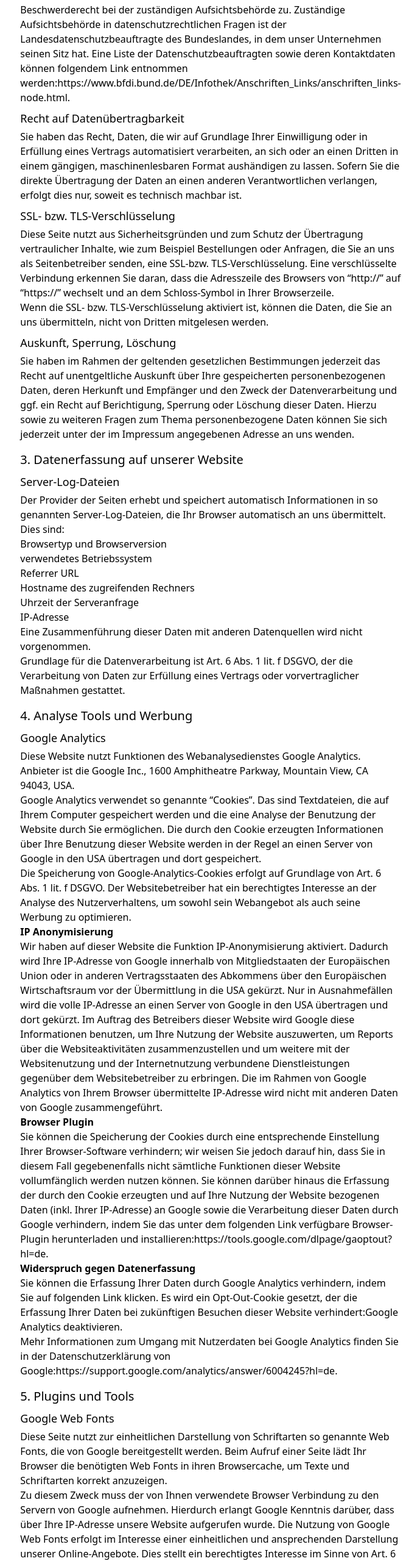
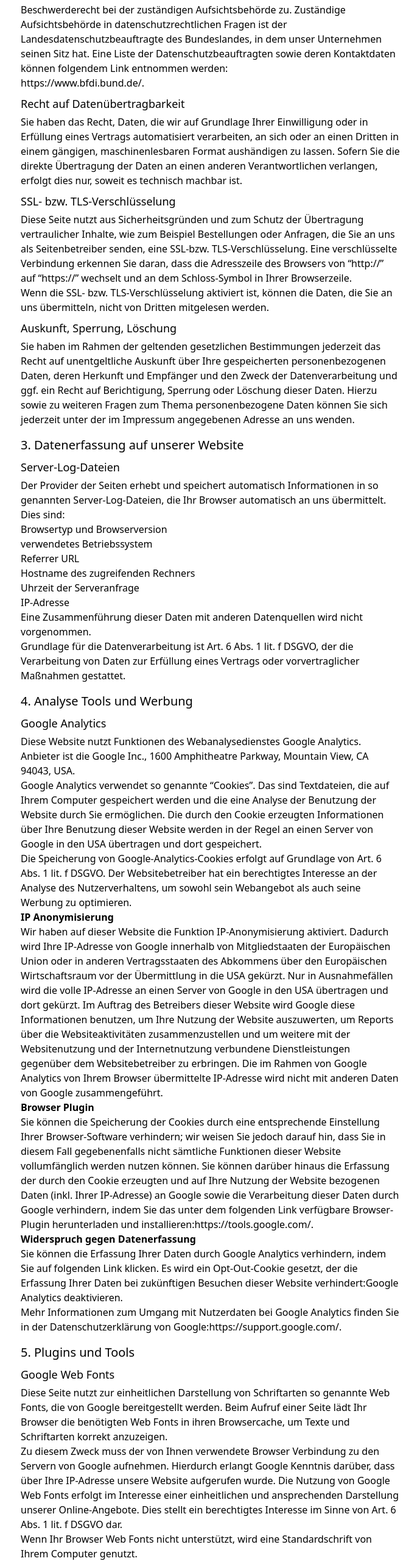
Before and after one commit to crebelskydico/christianrebelsky_com, a React app: page /privacypolicy in a window 1280 px wide. Shown: the part 2087-4647 px from the top of the page at 61% size, without its empty margins (294-984 px from the left). Built offline with nearby package versions, Linux system fonts and the light colour scheme.

Commit message:
fix layout issues

```diff
--- a/components/Footer.tsx
+++ b/components/Footer.tsx
@@ -8,7 +8,7 @@ type FooterProps = {
 export default function Footer(props: FooterProps): JSX.Element {
   return (
     <footer className="row-start-4 justify-self-center self-end mb-8">
-      <menu className="footer-menu">
+      <menu className="footer-menu pb-5 pt-5 pl-0 pr-0">
         <Link href="/privacypolicy">
           <a
             className={`${
--- a/pages/imprint.tsx
+++ b/pages/imprint.tsx
@@ -6,7 +6,7 @@ export default function Imprint(): JSX.Element {
     <div className="grid grid-rows-content h-screen">
       <Header page="Impressum" variant="min" />
       <main className="grid grid-cols-1 mr-2 ml-2 lg:gap-4 row-start-2 lg:grid-cols-4">
-        <div className="col-start-1 col-end-4 self-start justify-self-center lg:col-start-2">
+        <div className="col-start-1 col-end-4 lg:col-start-2">
           <h2 className="text-2xl pb-4">Impressum</h2>
           <hr className="pb-4" />
           <section className="content">
--- a/pages/privacypolicy.tsx
+++ b/pages/privacypolicy.tsx
@@ -6,7 +6,7 @@ export default function PrivacyPolicy(): JSX.Element {
     <div className="grid grid-rows-content h-screen">
       <Header page="Datenschutz" variant="min" />
       <main className="grid grid-cols-1 mr-2 ml-2 lg:gap-4 row-start-2 lg:grid-cols-4">
-        <div className="col-start-1 col-end-4 self-start justify-self-center lg:col-start-2">
+        <div className="col-start-1 col-end-4 lg:col-start-2">
           <h2 className="text-2xl pb-4">Datenschutzerklärung</h2>
           <hr className="pb-4" />
           <section className="content">
@@ -159,13 +159,13 @@ export default function PrivacyPolicy(): JSX.Element {
               der Landesdatenschutzbeauftragte des Bundeslandes, in dem unser
               Unternehmen seinen Sitz hat. Eine Liste der
               Datenschutzbeauftragten sowie deren Kontaktdaten können folgendem
-              Link entnommen werden:
+              Link entnommen werden:<br />
               <a
                 href="https://www.bfdi.bund.de/DE/Infothek/Anschriften_Links/anschriften_links-node.html"
                 rel="noopener noreferrer"
                 target="_blank"
               >
-                https://www.bfdi.bund.de/DE/Infothek/Anschriften_Links/anschriften_links-node.html
+                https://www.bfdi.bund.de/
               </a>
               .
             </p>
@@ -290,7 +290,7 @@ export default function PrivacyPolicy(): JSX.Element {
                 rel="noopener noreferrer"
                 target="_blank"
               >
-                https://tools.google.com/dlpage/gaoptout?hl=de
+                https://tools.google.com/
               </a>
               .
             </p>
@@ -314,7 +314,7 @@ export default function PrivacyPolicy(): JSX.Element {
                 rel="noopener noreferrer"
                 target="_blank"
               >
-                https://support.google.com/analytics/answer/6004245?hl=de
+                https://support.google.com/
               </a>
               .
             </p>
```
